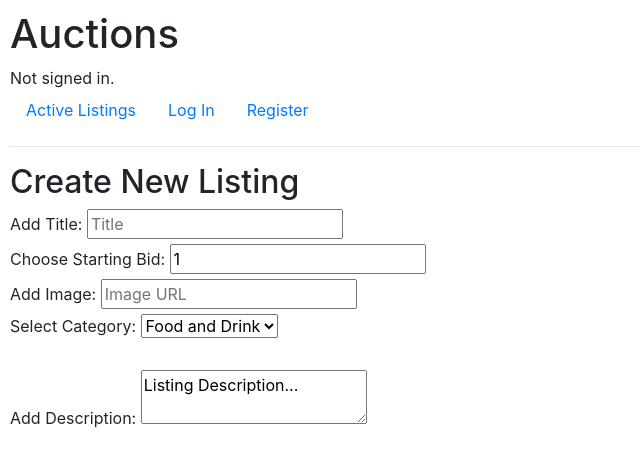
After one commit to DirectionlessPad/commerce, a Django app: page /createlisting in a window 1280 px wide. The commit adds this page. Shown: the top 467 px of the page, without its empty margins (0-640 px from the left). Run offline with Django 3.2, Linux system fonts and the light colour scheme; some libraries are stand-ins or nearby versions.

Commit message:
Implemented create listing, started on listing view.

```diff
--- /dev/null
+++ b/auctions/templates/auctions/create_listing.html
@@ -0,0 +1,28 @@
+{% extends "auctions/layout.html" %}
+
+{% block body %}
+    <h2>Create New Listing</h2>
+    <form action="{% url 'create_listing' %}" method="post" id="create_listing_form">
+        {% csrf_token %}
+        <label for = "title">Add Title:</label>
+        <input type = "text", name = "title", placeholder = "Title">
+        <br>
+        <label for = "starting_bid">Choose Starting Bid:</label>
+        <input type = "number" name = "starting_bid", min= "1", value = "1", step = ".01">
+        <br>
+        <label for = "image">Add Image:</label>
+        <input type = "url" name = "image", placeholder = "Image URL">
+        <br>
+        <label for = "category">Select Category:</label>
+        <select name = "category">
+            {% for category in categories %}
+                <option value="{{category}}">{{category}}</option>
+            {% endfor %}
+        </select>
+
+    </form>
+    <br>
+    <label for = "description">Add Description:</label>
+    <textarea name = "description", form = "create_listing_form", placeholder = "Description">Listing Description...</textarea>
+
+{% endblock %}
--- a/auctions/urls.py
+++ b/auctions/urls.py
@@ -6,5 +6,7 @@ urlpatterns = [
     path("", views.index, name="index"),
     path("login", views.login_view, name="login"),
     path("logout", views.logout_view, name="logout"),
-    path("register", views.register, name="register")
+    path("register", views.register, name="register"),
+    path("createlisting", views.create_listing, name="create_listing"),
+    path("listing/<str:listing_name>", views.listing, name="view_listing")
 ]
--- a/auctions/views.py
+++ b/auctions/views.py
@@ -4,11 +4,14 @@ from django.http import HttpResponse, HttpResponseRedirect
 from django.shortcuts import render
 from django.urls import reverse
 
-from .models import User
+from . import categories
+from .models import User, Listing, Bid, Comment
 
 
 def index(request):
-    return render(request, "auctions/index.html")
+    return render(request, "auctions/index.html", {
+        "listings": Listing.objects.all()
+    })
 
 
 def login_view(request):
@@ -61,3 +64,31 @@ def register(request):
         return HttpResponseRedirect(reverse("index"))
     else:
         return render(request, "auctions/register.html")
+
+def create_listing(request):
+    if request.method == "POST":
+        if not request.user.is_authenticated:
+            return HttpResponseRedirect(reverse("login"))
+        else:
+            title = request.POST["title"]
+            starting_bid = request.POST["starting_bid"]
+            image = request.POST["image"]
+            category = request.POST["category"]
+            description = request.POST["description"]
+            listing = Listing(
+                title = title,
+                description = description,
+                starting_bid = starting_bid,
+                image = image,
+                category = category,
+            )
+            listing.save()
+    return render(request, "auctions/create_listing.html", {
+        "categories": [category[1] for category in categories]
+    })
+
+def listing(request, listing_name):
+    listing = Listing.object.get(name=listing_name)
+    return render(request, "auctions/listing_page.html", {
+        "listing": listing
+    })
```
Also changed, not shown: auctions/__init__.py (+10 -0 lines), auctions/models.py (+2 -9 lines), auctions/templates/auctions/index.html (+25 -1 lines), auctions/migrations/0007_alter_listing_starting_bid.py (added), db.sqlite3.
